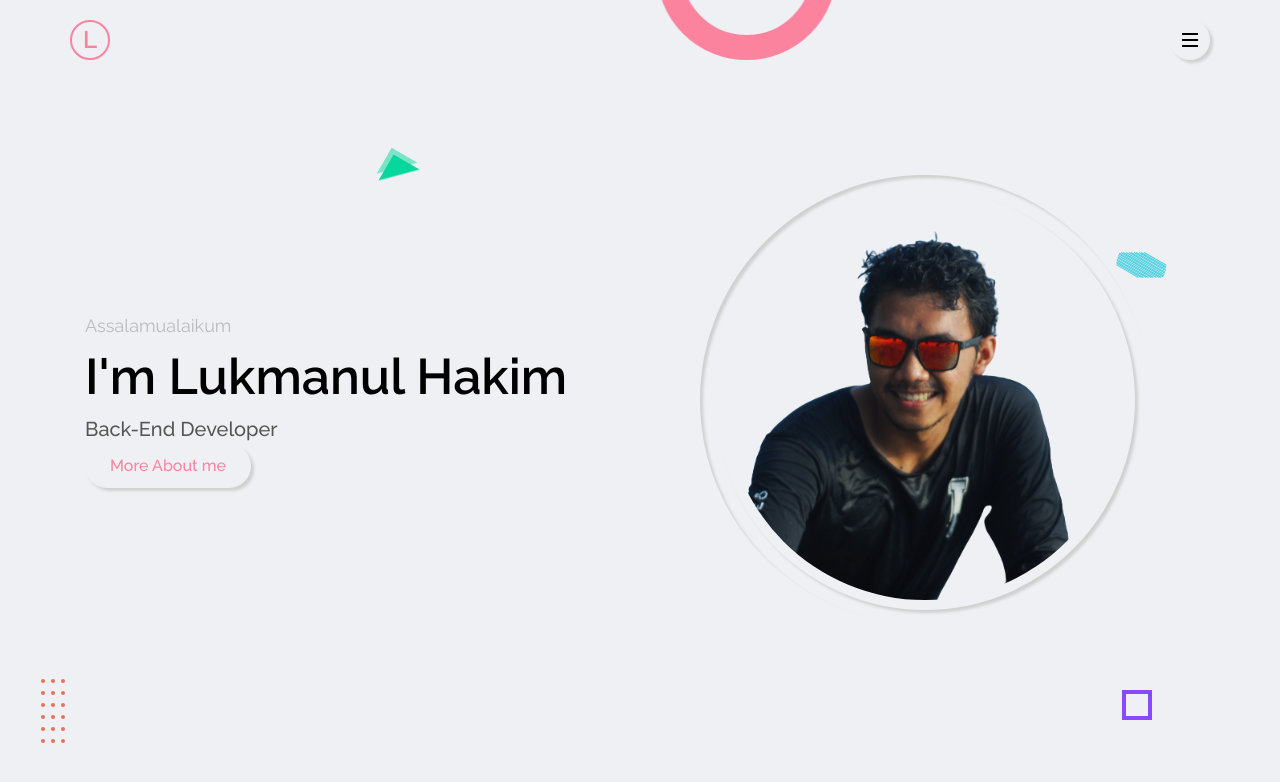
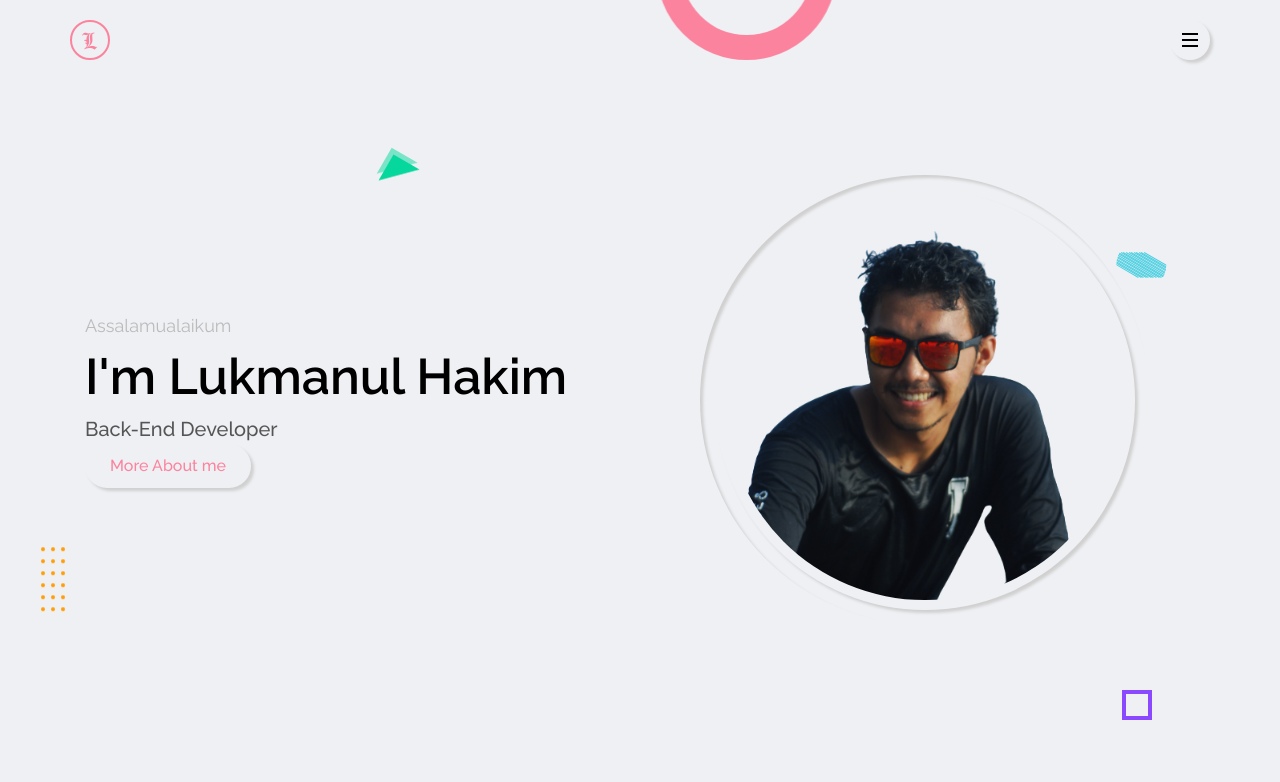
Before and after one commit to LukmanulHakim18/LukmanulHakim18.github.io, a plain HTML site: page index.html in a window 1280 px wide. Drawn offline with Linux system fonts and the light colour scheme.

Commit message:
penambahan font

```diff
--- a/assets/css/style.css
+++ b/assets/css/style.css
@@ -1,7 +1,6 @@
 /* --------------------fonts-------------------- */
 @import url('https://fonts.googleapis.com/css2?family=Raleway:wght@400;500;600;700&display=swap');
 @import "skins/color-1.css";
-
 /* --------------------global style --------------------*/
 /* define custom css variable */
 :root{
@@ -119,17 +118,17 @@ img{
 }
 .effect-2 {
     left: 3%;
-    bottom: 18%;
+    bottom: 25%;
     width: 30px;
     display: flex;
     flex-wrap: wrap;
     justify-content: space-between;
-    animation: topBounch 10s ease-in-out infinite;
+    animation: topBounch 3s ease-in-out infinite;
 }
 .effect-2 div{
     height: 4px;
     width: 4px;
-    background-color:#e27358;
+    background-color:#ff9c07;
     margin: 0 3px 8px;
     border-radius: 50%;
 }
@@ -188,7 +187,7 @@ img{
         transform: translateY(0);
     }
     50%{
-        transform: translateY(95px);
+        transform: translateY(25px);
     }
 }
 @keyframes leftBounch{
@@ -216,10 +215,11 @@ img{
     height: 40px;
     width: 40px;
     font-size: 24px;
+    font-family: elauliet;
     color: var(--skin-color);
     border-radius: 50%;
     border: 2px solid var(--skin-color);
-    font-weight: 600;
+    font-weight: 100;
     text-transform: uppercase;
 }
 .header .hamburger-btn{
@@ -382,3 +382,7 @@ img{
     border-radius: 50%;
     border: 10px solid transparent;
 }
+@font-face {
+    font-family: elauliet;
+    src: url("../fonts/CloisterBlack.ttf");
+};
```
Also changed, not shown: assets/fonts/CloisterBlack.ttf (added).
